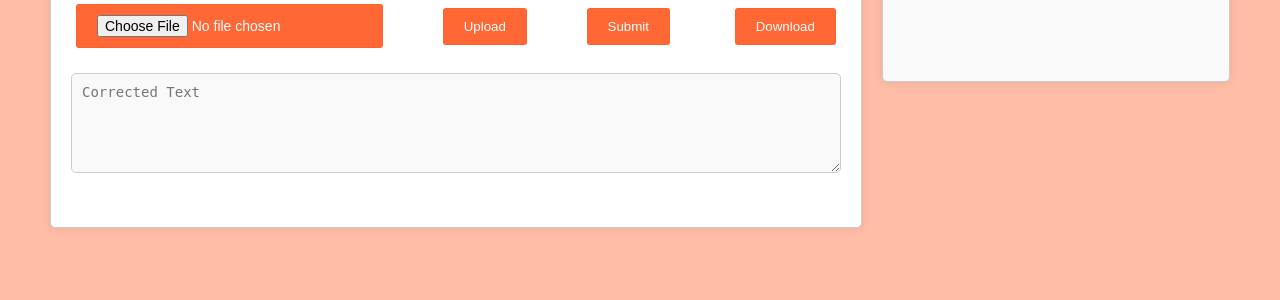
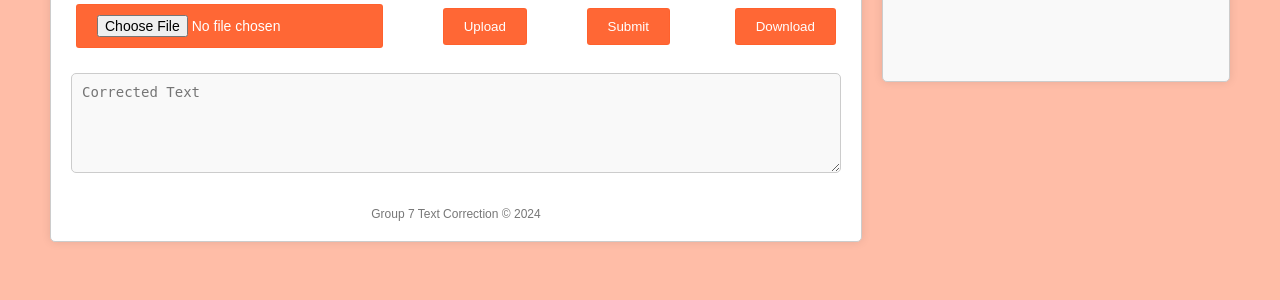
Before and after one commit to BuiNguyenThankieu/Vietnam-text-correction-website-Group7-IT0602, a PHP site: page /php/userlogined.php in a window 1280 px wide. Shown: the part 472-772 px from the top of the page. Run offline with PHP 8.4, Linux system fonts and the light colour scheme; the visitor is signed in with stand-in values (Sample User, id 1); some libraries are stand-ins or nearby versions.

Commit message:
Update userlogined.php

```diff
--- a/php/userlogined.php
+++ b/php/userlogined.php
@@ -118,7 +118,9 @@ if (!isset($_SESSION['loggedin']) || $_SESSION['loggedin'] !== true) {
             <div class="output-section">
                 <textarea readonly id="corrected-text" placeholder="Corrected Text"></textarea>
             </div>
-            <div class="footer"></div>
+            <div class="footer">
+                <p>Group 7 Text Correction © 2024</p>
+            </div>
         </div>
         <div class="error-box" id="error-box">
             <!-- Display spelling errors here -->
```
